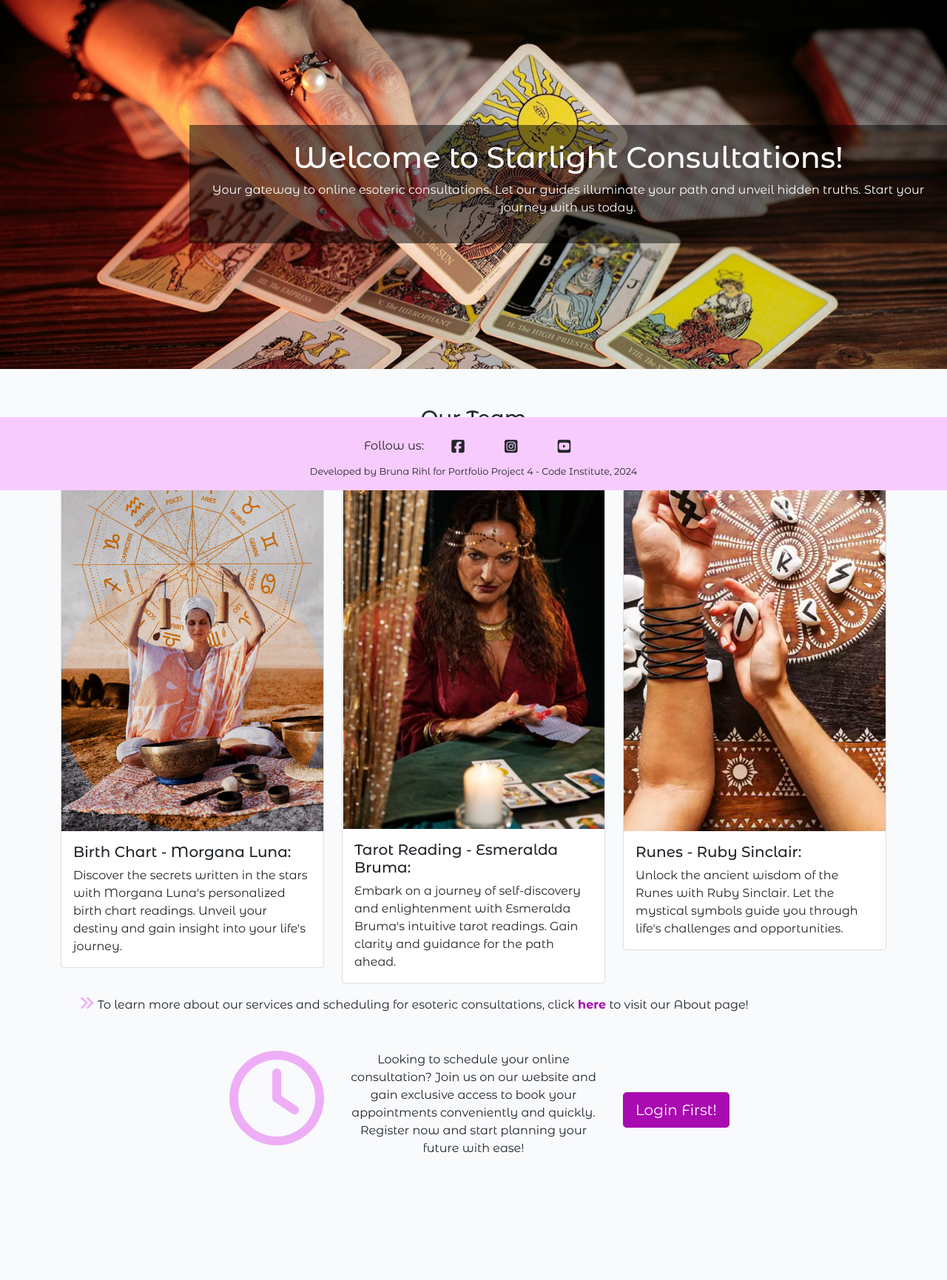
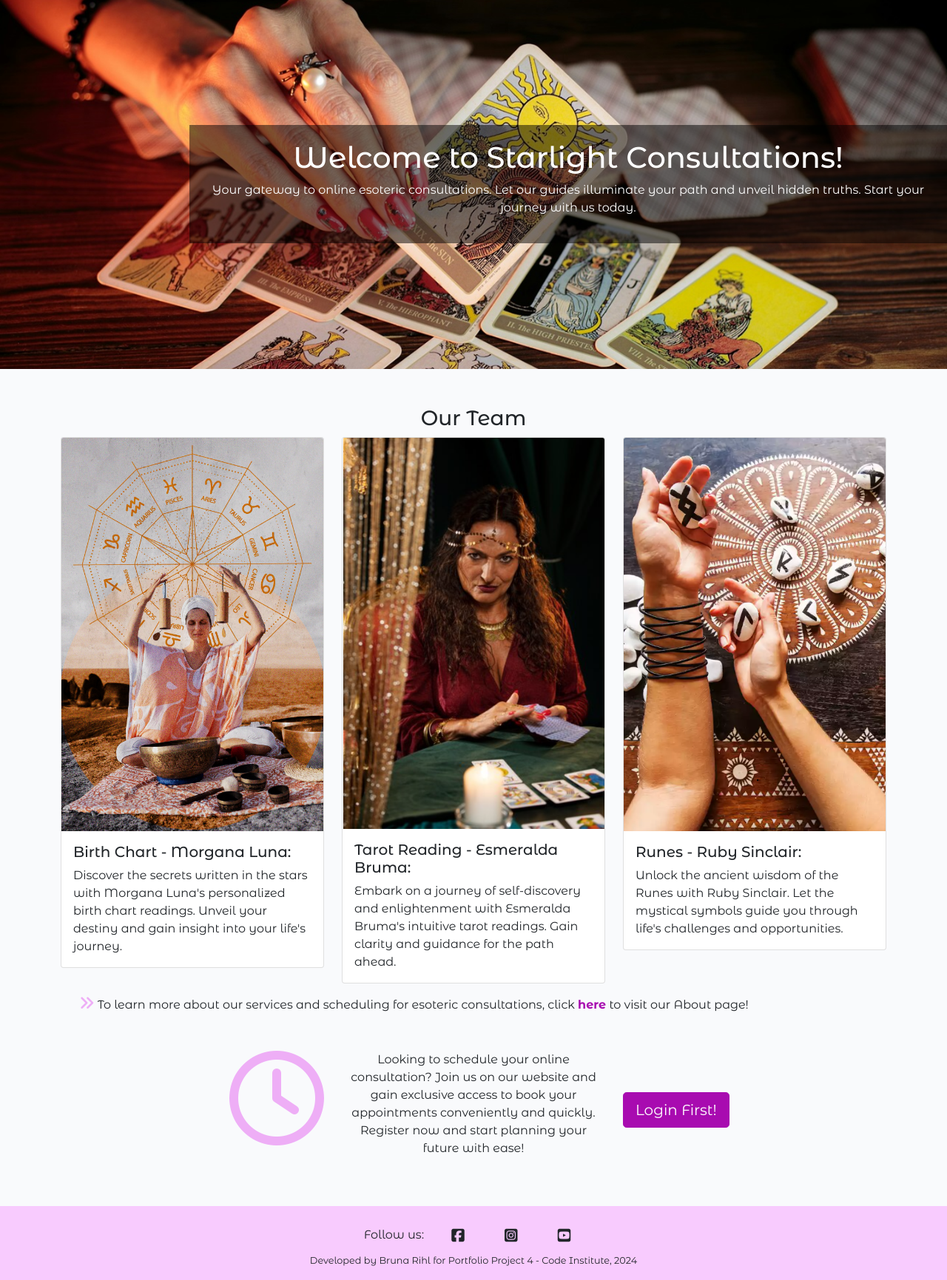
Before and after one commit to BrunaRihl/starlight-consultations, a Django app: page / in a window 1280 px wide; the page is wider, and only the part inside the window is pictured. Shown: the part 137-1868 px from the top of that part at 74% size. Before the commit the page ends 1696 px from the top of that part, so only its background shows below. Run offline with Django 3.2, Linux system fonts and the light colour scheme; some libraries are stand-ins or nearby versions; some web fonts are replaced.

Commit message:
fix: correct footer positioning issue caused by conflicting CSS class

```diff
--- a/booking/templates/booking.html
+++ b/booking/templates/booking.html
@@ -14,7 +14,7 @@
       </div>
   </div>
 </section>
-<section class="container">
+<section class="container margin-bottom-div">
   <div class="row justify-content-center">
     <div class="col-md-9 col-12">
       <h2 class="text-center">Next Bookings</h2>
@@ -37,8 +37,8 @@
               <td>{{ booking.booking_date }}</td>
               <td>{{ booking.booking_time }}</td>
               <td>
-                <a href="{% url 'edit_booking' booking_id=booking.id %}"  class="btn btn-primary btn-edit"><i class="far fa-edit" aria-label="edit"></i></a>
-                <a href="{% url 'delete_booking' booking_id=booking.id %}"  class="btn btn-secondary btn-delete"><i class="far fa-trash-alt" aria-label="delete"></i></a>
+                <a href="{% url 'edit_booking' booking_id=booking.id %}"  class="btn btn-primary btn-edit"><i class="far fa-edit" title="Edit my booking" aria-hidden="true" aria-label="edit"></i></a>
+                <a href="{% url 'delete_booking' booking_id=booking.id %}"  class="btn btn-secondary btn-delete"><i class="far fa-trash-alt" title="Delete my booking" aria-hidden="true" aria-label="delete"></i></a>
               </td>
             </tr>
             {% endfor %}
--- a/static/css/style.css
+++ b/static/css/style.css
@@ -9,21 +9,16 @@ h2{
     font-size: 130%;
 }
 
-main {
-    padding-bottom: 10%;
-
-}
-
 .main-bg {
-    background-color: #F9FAFC;
+    background-color:  #F9FAFC;
 }
 
 .margin-top-div{
-    margin-top: 50px !important;
+    margin-top: 50px ;
 }
 
 .margin-bottom-div{
-    margin-bottom: 20px !important;
+    margin-bottom: 50px ;
 }
 
 
@@ -93,6 +88,7 @@ main {
 }
 
 /*-- footer --*/
+
 
 .copyright{
     font-size: 80%;
@@ -229,10 +225,5 @@ main {
     .hero-text {
         padding: 10px;
     }
-    main {
-        padding-bottom: 40%;
-
-    }
-
 
   }
--- a/templates/base.html
+++ b/templates/base.html
@@ -85,7 +85,7 @@
       </div>
     </nav>
 
-    <main class="flex-shrink-0 main-bg">
+    <div class="flex-shrink-0 main-bg">
       {% if user.is_authenticated %}
         <p class="text-end m-3">
           You are logged in as <strong>{{ user }}</strong>
@@ -97,10 +97,10 @@
       {% block content %}
         <!-- Content Goes here -->
       {% endblock %}
-    </main>
+      </div>
 
     <!-- Footer -->
-    <footer class="footer py-3 light-purple-bg margin-top-div fixed-bottom">
+    <footer class="footer mt-auto py-3 light-purple-bg">
       <p class="m-0 text-center text-black">
         Follow us: <a href="https://www.facebook.com/" target="_blank" class="btn btn-floating btn-lg"><i class="fab fa-facebook-square ms-3"></i></a>
         <a href="https://www.instagram.com/" target="_blank" class="btn btn-floating btn-lg"><i class="fab fa-instagram-square ms-3"></i></a>
--- a/website/templates/index.html
+++ b/website/templates/index.html
@@ -64,7 +64,7 @@
 
 <!--Book now Image-->
 
-<div class="container margin-top-div">
+<div class="container margin-top-div margin-bottom-div">
   <div class="row">
     <div class="col-md-4 d-flex justify-content-center justify-content-md-end mb-3 mb-md-0 text-center">
       <i class="fa-regular fa-clock icon-image"></i>
```
Also changed, not shown: about/templates/about.html (+4 -7 lines).
